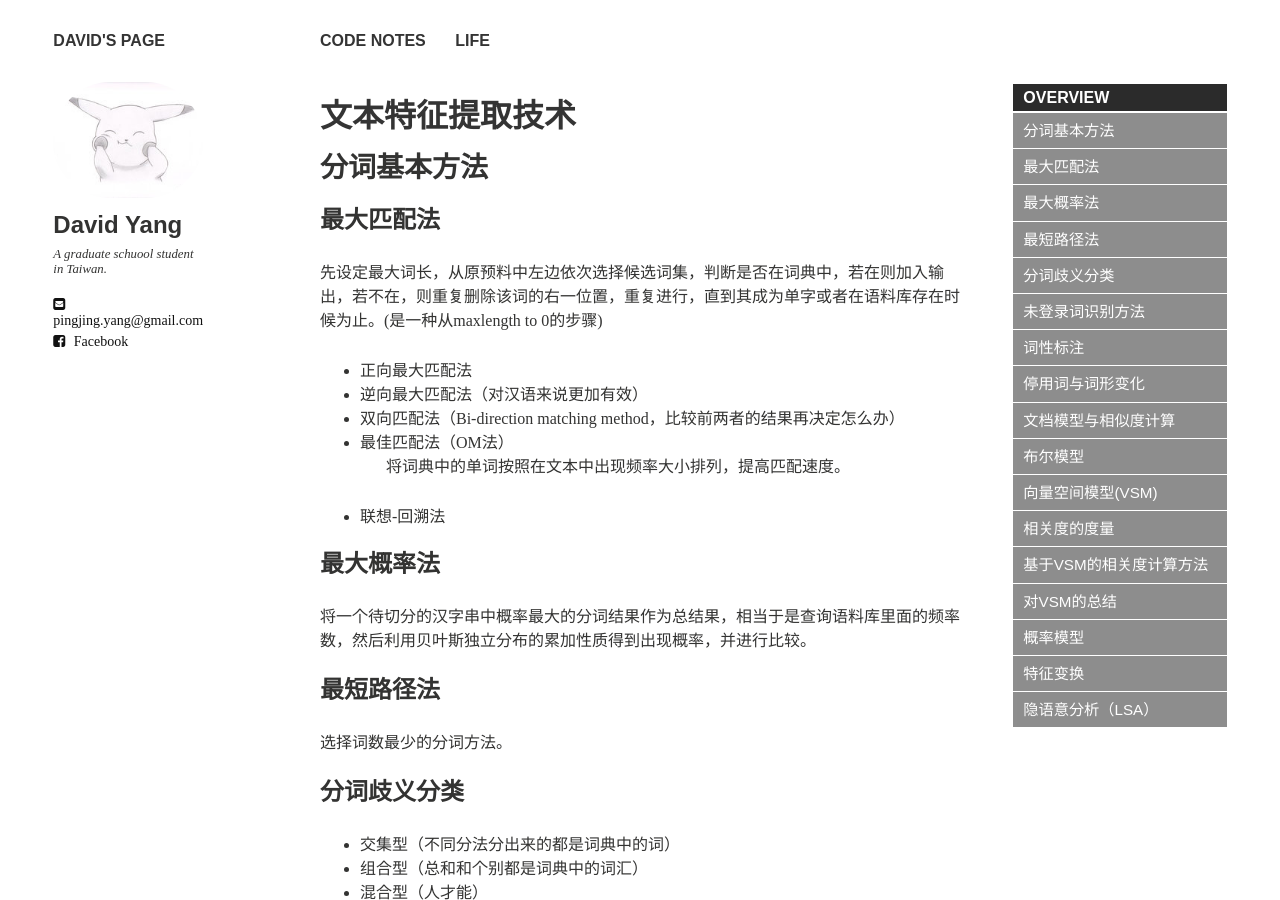
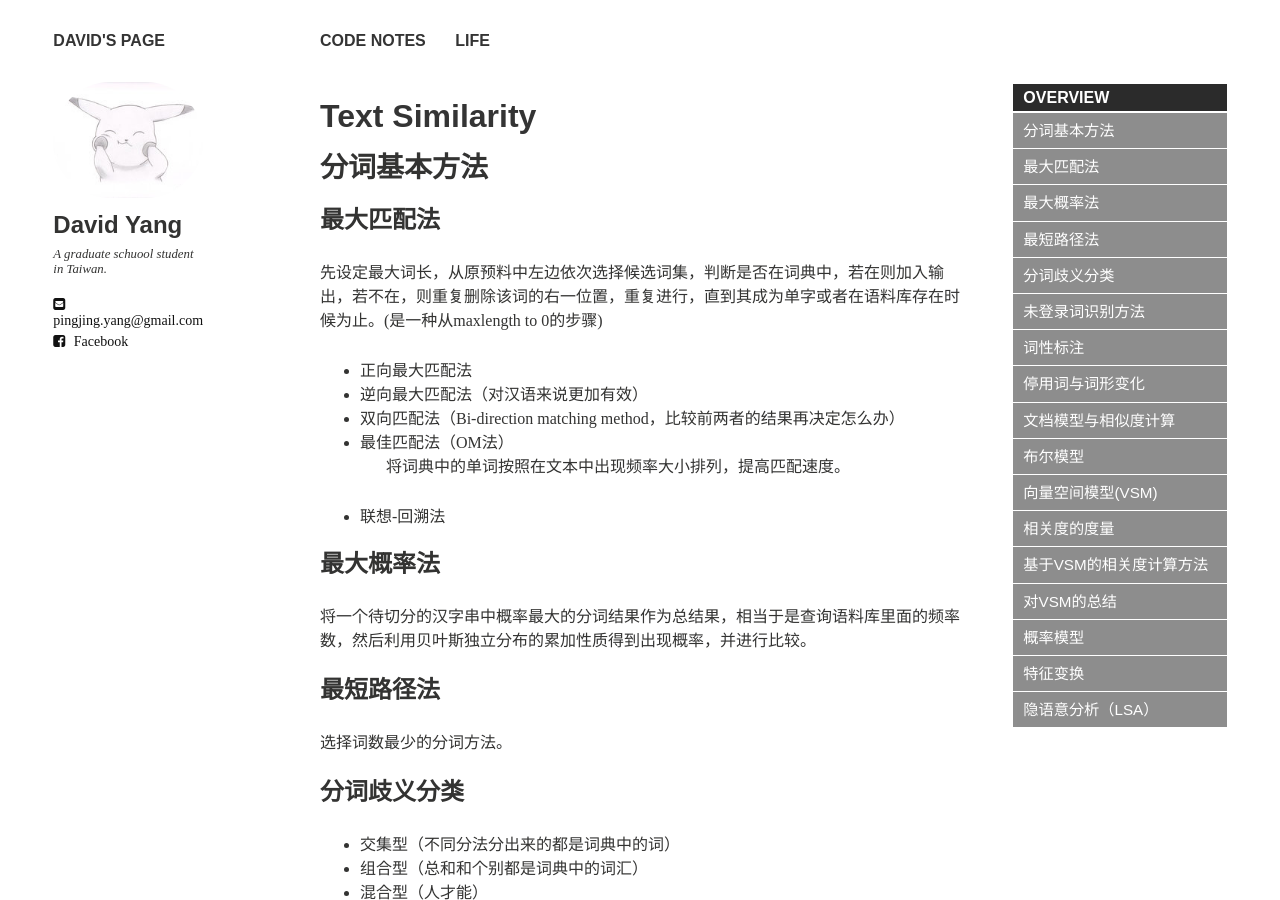
Before and after one commit to athoo/athoo.github.io, a Jekyll site: the page built from _posts/2014-8-3-Text similarity.md, in a window 1280 px wide and 900 px high. Built offline with Jekyll 4.4.1, drawn with Linux system fonts in a browser that asks for light colours; nearby versions of some CDN libraries; some web fonts are replaced; comment, search, counter and statistics services are not loaded; some of the changed text lies outside the part shown.

Commit message:
change the name

```diff
--- a/_posts/2014-8-3-Text similarity.md
+++ b/_posts/2014-8-3-Text similarity.md
@@ -1,6 +1,6 @@
 ---
 layout: post
-title: 文本特征提取技术
+title: Text Similarity
 excerpt: "A note in several natural language processing methods"
 modified: 2014-8-8
 tags: [LSA, VSM]
```
